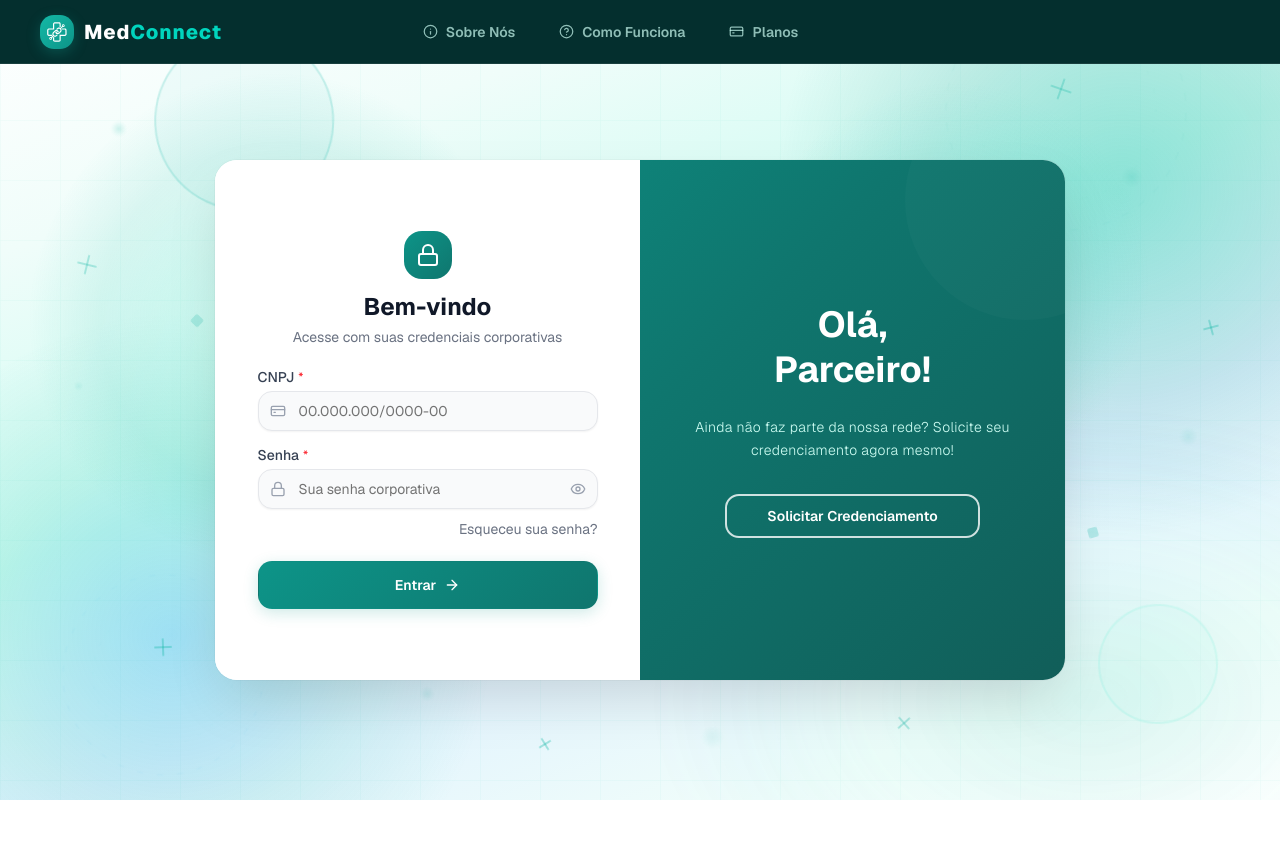
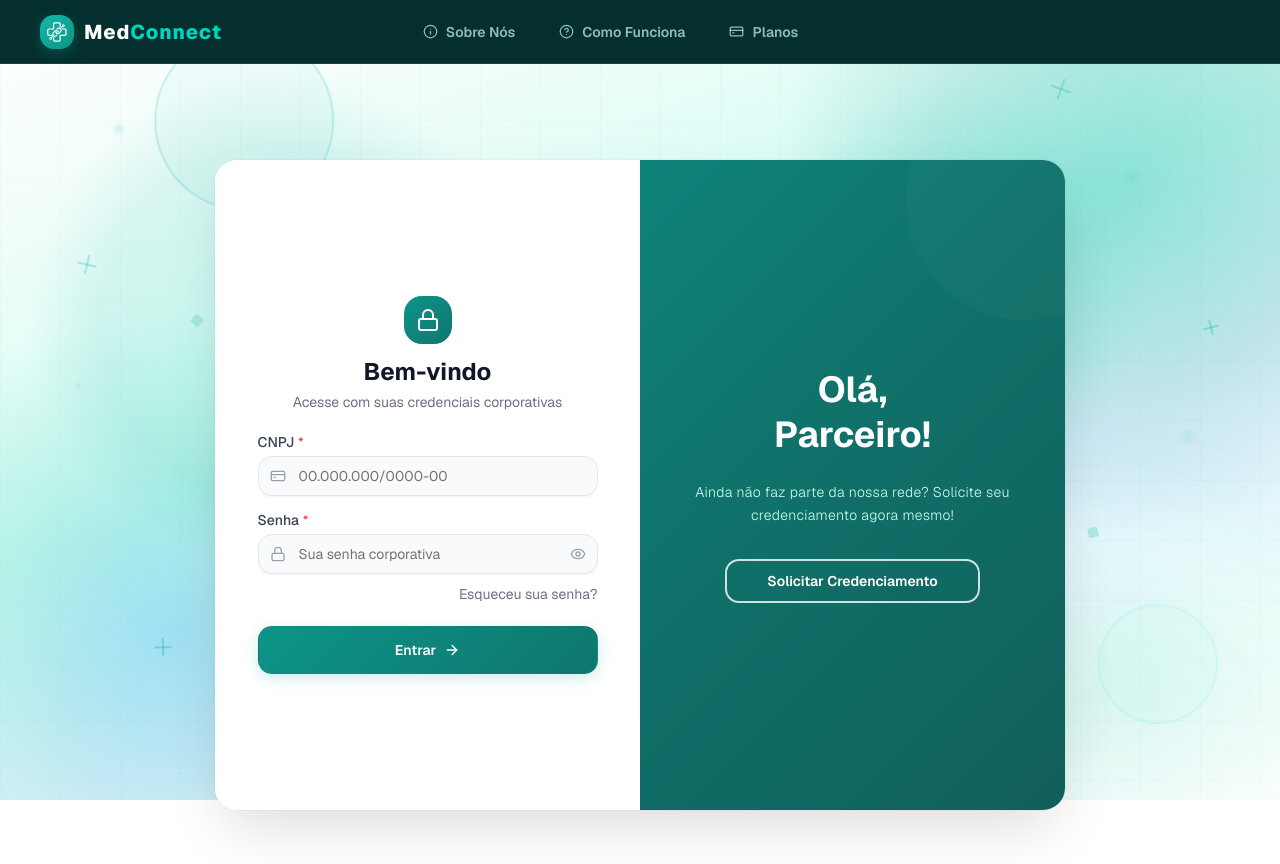
Before and after one commit to ProjetosInterdisciplinares/MedConnect, a Next.js app in the folder Codigo/frontend/: page /auth in a window 1280 px wide. Built offline with nearby package versions, Linux system fonts and the light colour scheme.

Commit message:
style: Limita altura do card de auth para 85vh e ativa scroll interno

```diff
--- a/Codigo/frontend/src/app/(public)/auth/components/form.tsx
+++ b/Codigo/frontend/src/app/(public)/auth/components/form.tsx
@@ -218,7 +218,7 @@ export default function Form(): JSX.Element {
         <AnimatedBackground />
 
         {/* container principal da animação */}
-        <div className="relative overflow-hidden w-full max-w-[850px] min-h-[520px] bg-white/85 backdrop-blur-md rounded-3xl z-10"
+        <div className="relative overflow-hidden w-full max-w-[850px] h-[650px] max-h-[85vh] bg-white/85 backdrop-blur-md rounded-3xl z-10"
           style={{ boxShadow: "0 25px 60px -12px rgba(0, 0, 0, 0.15), 0 0 0 1px rgba(0, 0, 0, 0.03)" }}
         >
 
```
